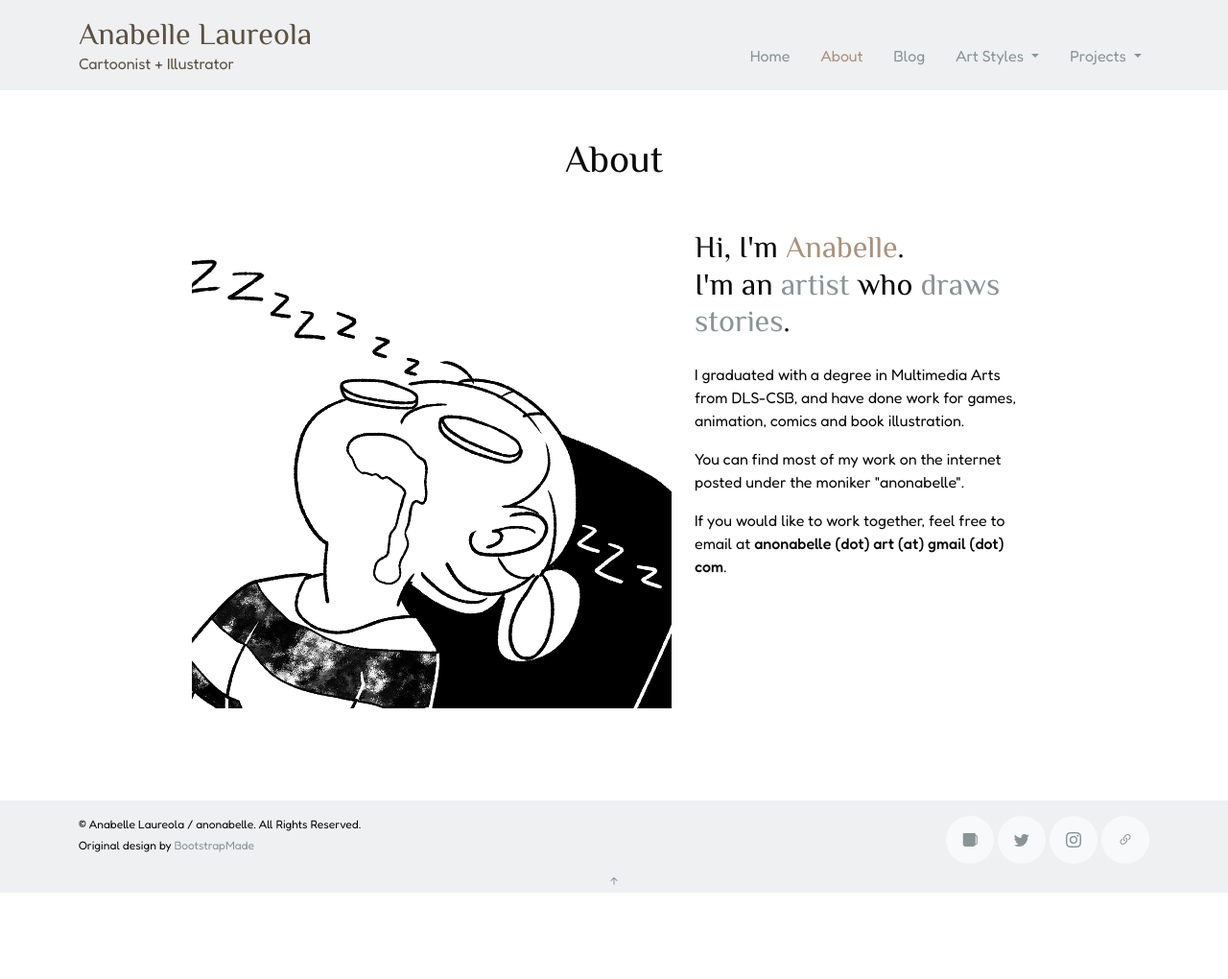
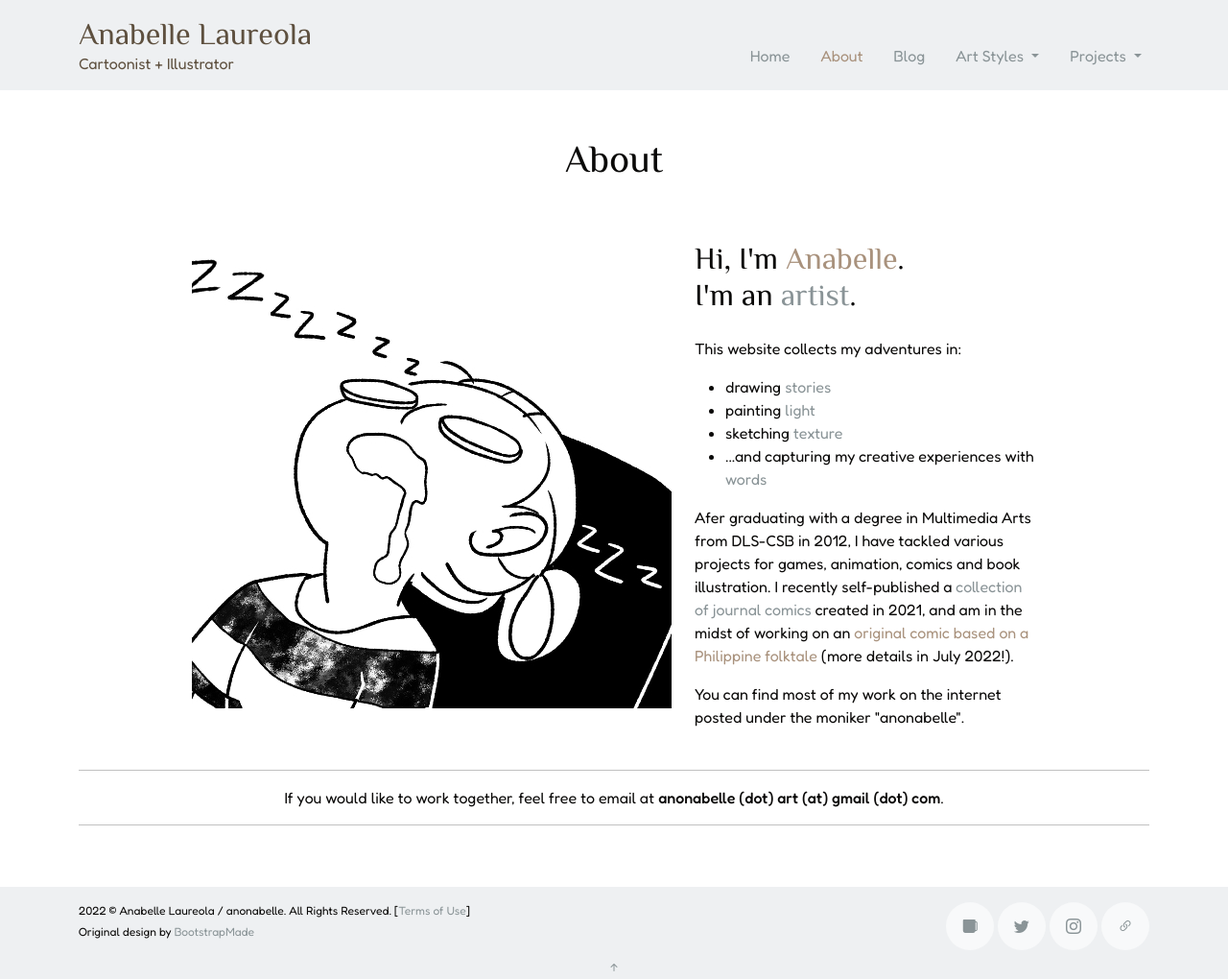
Before and after one commit to nabelore/nabelore.github.io, a Jekyll site: the page built from assets/html/about.html, in a window 1280 px wide. Shown: the whole page at 96% size. Built offline with Jekyll 4.4.1, drawn with Linux system fonts in a browser that asks for light colours; before the commit the page ends 930 px from its top, so only the background shows below that.

Commit message:
Update June 23
Add TOU page
Update About page, footer

```diff
--- a/_includes/footer.html
+++ b/_includes/footer.html
@@ -17,7 +17,7 @@
           </div>
           {% endif %}
 
-          <p class="mb-1 footertxt">&copy; Anabelle Laureola / anonabelle. All Rights Reserved.</p>
+          <p class="mb-1 footertxt"> 2022 &copy; Anabelle Laureola / anonabelle. All Rights Reserved. [<a href="/tou">Terms of Use</a>]</p>
 
 	        {% if page.layout != "read-vert" %}
 	        	{% if page.layout != 'post' %}
--- a/assets/html/about.html
+++ b/assets/html/about.html
@@ -17,23 +17,33 @@ keywords:
 <section class="section pb-5">
   <div class="container">
 
-    <div class="row justify-content-center">
+    <div class="row justify-content-center align-items-center">
 
       <div class="order-2 col-lg-4 col-md-7 col-10">
-        <h3 class="h2 mb-4">Hi, I'm <span class="textaccent">Anabelle</span>. <br> I'm an <span class="textaccent2">artist</span> who <span class="textaccent2">draws stories</span>.</h3>
+        <h3 class="h2 mb-4">Hi, I'm <span class="textaccent">Anabelle</span>. <br> I'm an <span class="textaccent2">artist</span>.</h3>
 
-        <p>I graduated with a degree in Multimedia Arts from DLS-CSB, and have done work for games, animation, comics and book illustration.</p>
+        <p>This website collects my adventures in:
+          <ul>
+            <li>drawing <span class="textaccent2">stories</span></li>
+            <li>painting <span class="textaccent2">light</span></li>
+            <li>sketching <span class="textaccent2">texture</span></li>
+            <li>...and capturing my creative experiences with <span class="textaccent2">words</span></li>
+          </ul>
+        </p>
+
+        <p>Afer graduating with a degree in Multimedia Arts from DLS-CSB in 2012, I have tackled various projects for games, animation, comics and book illustration. I recently self-published a <a href="/comictherapy">collection of journal comics</a> created in 2021, and am in the midst of working on an <span class="textaccent">original comic based on a Philippine folktale</span> (more details in July 2022!).</p>
 
         <p>You can find most of my work on the internet posted under the moniker "anonabelle".</p>
+      </div>
 
-        <p>If you would like to work together, feel free to email at <b>anonabelle (dot) art (at) gmail (dot) com</b>.</p>
-
-      </div>
       <div class="col-md-auto mb-5">
         <img src="assets/img/about.jpg" alt="Image" class="img-fluid">
       </div>
 
-    </div> <!-- end row2 -->
+    </div> <!-- end row -->
+    <hr>
+    <p class="text-center">If you would like to work together, feel free to email at <b>anonabelle (dot) art (at) gmail (dot) com</b>.</p>
+    <hr>
 
   </div> <!-- end container -->
 </section>
```
Also changed, not shown: assets/html/tou.html (added, +55 -0 lines), 1 other file.
